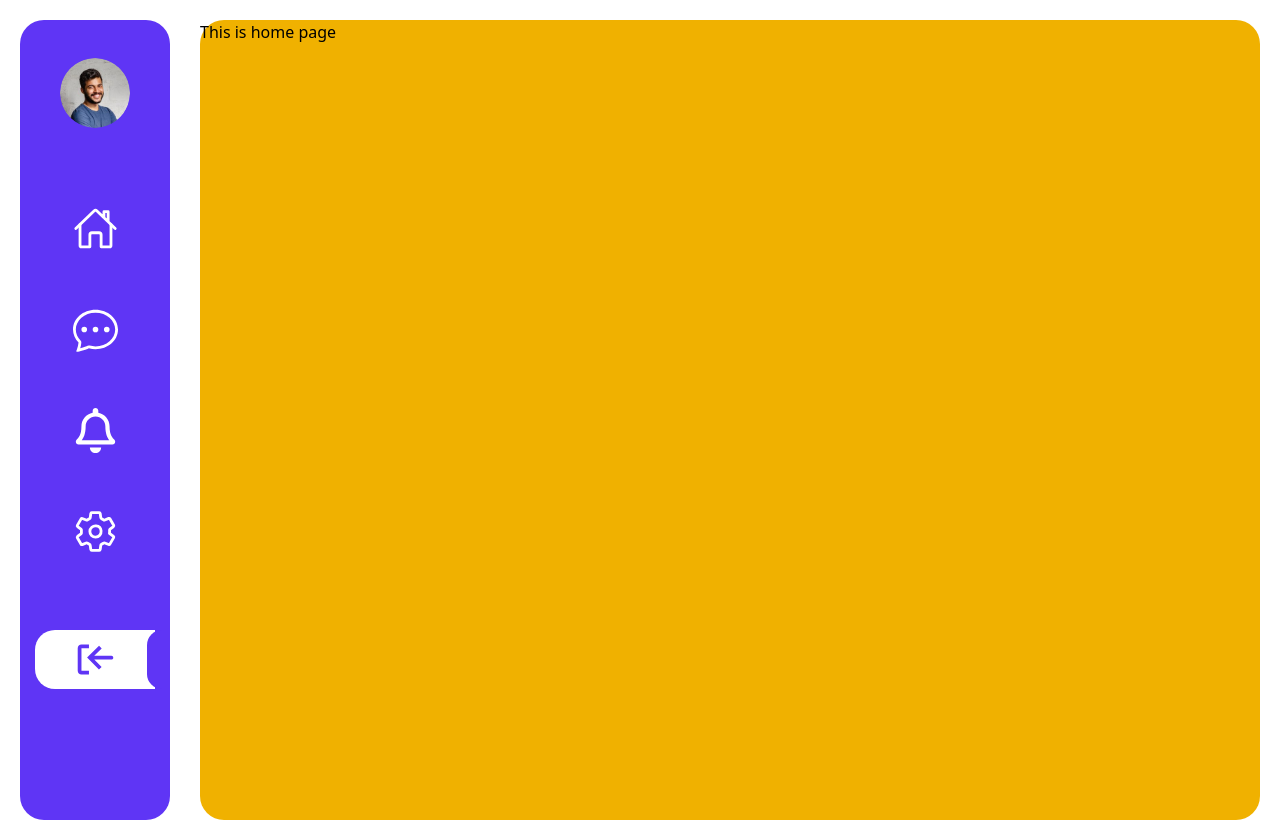
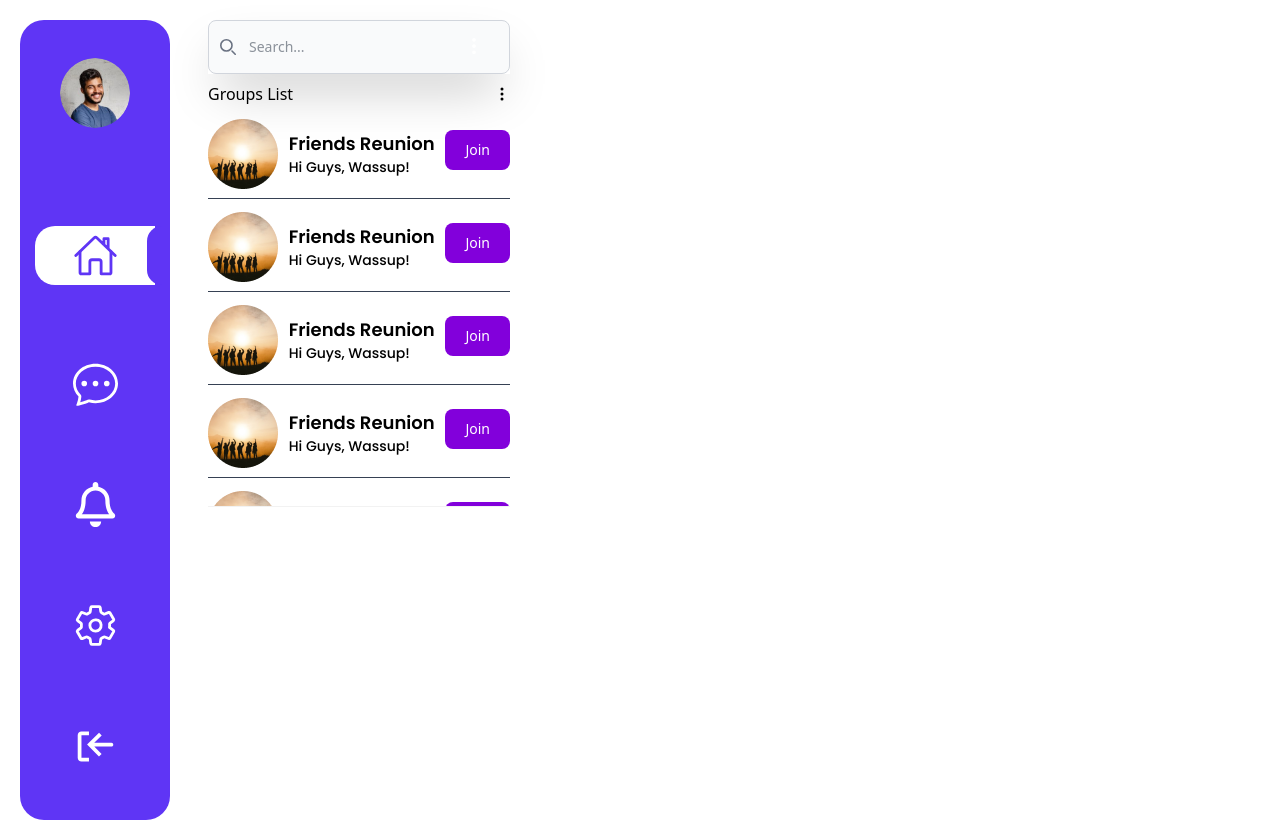
Before and after one commit to Dev0xTanvir/chatapp, a React (Vite) app: page / in a window 1280 px wide. Built offline with nearby package versions, Linux system fonts and the light colour scheme.

Commit message:
degineupdate

```diff
--- /dev/null
+++ b/src/Components/CommonComponent/Input.jsx
@@ -0,0 +1,95 @@
+import React, { useState } from "react";
+import { BsThreeDotsVertical } from "react-icons/bs";
+import homeimg from "../../assets/Home1.png";
+const Input = () => {
+  let [arrayitem, setarrayitem] = useState(10);
+  return (
+    <div className="px-2">
+      <div>
+        <form class="max-w-md me-auto shadow-2xl bg-white-200">
+          <label
+            for="default-search"
+            class="mb-2 text-sm font-medium text-gray-800 sr-only dark:text-white"
+          >
+            Search
+          </label>
+          <div class="relative">
+            <div class="absolute inset-y-0 start-0 flex items-center ps-3 pointer-events-none">
+              <svg
+                class="w-4 h-4 text-gray-500 dark:text-gray-400"
+                aria-hidden="true"
+                xmlns="http://www.w3.org/2000/svg"
+                fill="none"
+                viewBox="0 0 20 20"
+              >
+                <path
+                  stroke="currentColor"
+                  stroke-linecap="round"
+                  stroke-linejoin="round"
+                  stroke-width="2"
+                  d="m19 19-4-4m0-7A7 7 0 1 1 1 8a7 7 0 0 1 14 0Z"
+                />
+              </svg>
+            </div>
+            <input
+              type="search"
+              id="default-search"
+              class="block w-full p-4 ps-10 text-sm text-gray-800 border border-gray-300 rounded-lg bg-gray-50 focus:ring-blue-500 focus:border-blue-500 dark:bg-gray-200 dark:border-gray-600 dark:placeholder-gray-400 dark:text-white dark:focus:ring-blue-500 dark:focus:border-blue-500"
+              placeholder="Search..."
+              required
+            />
+            <button
+              type="submit"
+              class="text-white absolute end-2.5 bottom-2.5 text-[20px] focus:ring-4 focus:outline-none focus:ring-blue-300 font-medium rounded-lg text-sm px-4 py-2 "
+            >
+              <BsThreeDotsVertical />
+            </button>
+          </div>
+        </form>
+      </div>
+      {/* group list */}
+      <div className="shadow-2xs bg-white-200">
+        <div className="flex justify-between items-center mt-2">
+          <h1>Groups List</h1>
+          <span>
+            <BsThreeDotsVertical />
+          </span>
+        </div>
+        <div className="overflow-y-scroll h-[50vh]">
+          {[...new Array(arrayitem)].map((_, index) => (
+            <div className={
+              arrayitem -1 === index
+              ?"flex justify-between items-center mt-3 pb-2"
+              :"flex justify-between items-center mt-3 border-b border-b-gray-700 pb-2"
+            }>
+              <div>
+                <picture>
+                  <img src={homeimg} alt={homeimg} />
+                </picture>
+              </div>
+              <div className="py-3">
+                <h1 className="font-popince font-semibold text-[18px]">
+                  Friends Reunion
+                </h1>
+                <p className="font-popince font-medium text-[14px]">
+                  Hi Guys, Wassup!
+                </p>
+              </div>
+              <button>
+                <button
+                  type="button"
+                  class="focus:outline-none text-white bg-purple-700  font-medium rounded-lg text-sm px-5 py-2.5 mb-2  cursor-pointer"
+                >
+                  Join
+                </button>
+              </button>
+            </div>
+          ))}
+        </div>
+      </div>
+      {/* group list */}
+    </div>
+  );
+};
+
+export default Input;
--- a/src/Components/Roorlayout/Rootlayout.jsx
+++ b/src/Components/Roorlayout/Rootlayout.jsx
@@ -8,7 +8,7 @@ const Rootlayout = () => {
       <div>
       <Sidebar/>
       </div>
-      <div className='w-full h-[100dvh] rounded-3xl bg-yellow-500'>
+      <div className='w-full h-[100dvh] rounded-3xl '>
         <Outlet/>
       </div>
     </div>
--- a/src/Components/Sidebar.jsx
+++ b/src/Components/Sidebar.jsx
@@ -42,7 +42,7 @@ const Sidebar = () => {
   // handle function implement
 
   let handlelink = (path = "/") => {
-      navigate(path)
+    navigate(path);
   };
 
   // catch the parms
@@ -70,7 +70,11 @@ const Sidebar = () => {
           {navicon?.map((item, index) =>
             navicon.length - 1 == index ? (
               <div
-                className="text-[45px] mt-5 active text-white cursor-pointer"
+                className={
+                  location.pathname == item.path
+                    ? "text-[45px] mt-5 active text-white cursor-pointer"
+                    : "text-[45px] mt-5 text-white cursor-pointer"
+                }
                 key={item.id}
                 onClick={() => handlelink(item.path)}
               >
@@ -78,7 +82,11 @@ const Sidebar = () => {
               </div>
             ) : (
               <div
-                className="text-[45px] text-white"
+              className={
+                location.pathname == item.path
+                  ? "text-[45px] mt-5 active text-white cursor-pointer"
+                  : "text-[45px] mt-5  text-white cursor-pointer"
+              }
                 key={item.id}
                 onClick={() => handlelink(item.path)}
               >
--- a/src/Pages/Home/Index.jsx
+++ b/src/Pages/Home/Index.jsx
@@ -1,7 +1,10 @@
 import React from 'react'
+import Input from '../../Components/CommonComponent/Input'
 const Index = () => {
   return (
-    <div className=' '>This is home page</div>
+    <div className=' w-[30%] '>
+      <Input/>
+    </div>
   )
 }
 
```
Also changed, not shown: src/assets/Home1.png (added).
